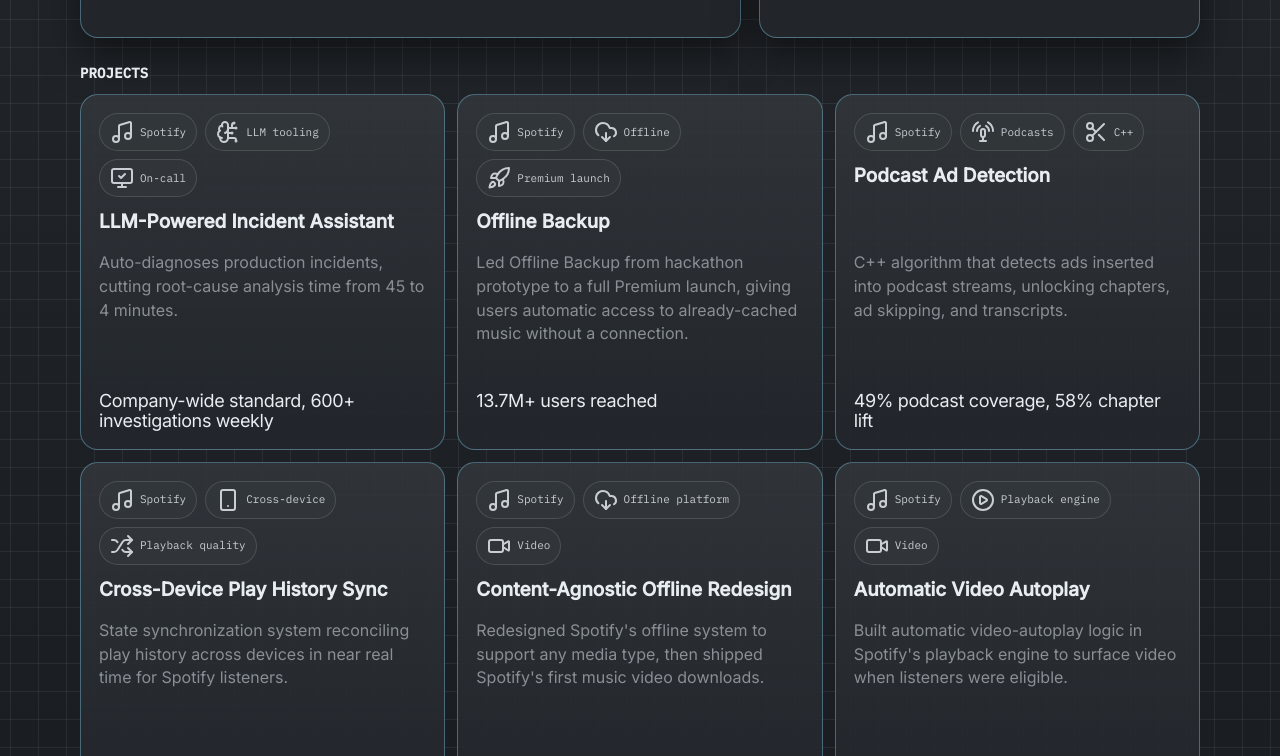
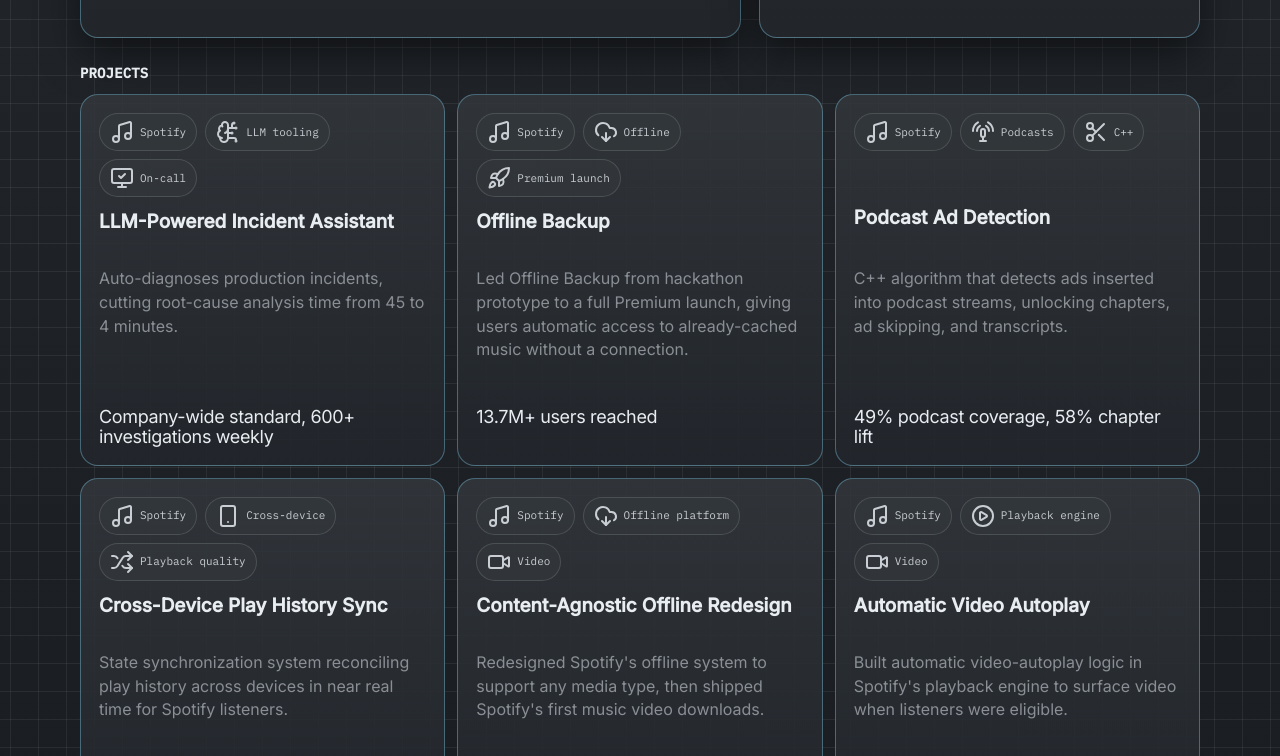
Before and after one commit to nwihardjo13/nwihardjo13.github.io, a website built with Vite: page index.html in a window 1280 px wide. Shown: the part 737-1493 px from the top of the page. Built offline with nearby package versions, Linux system fonts and the light colour scheme; no server answers.

Commit message:
Align project card titles

```diff
--- a/src/styles.css
+++ b/src/styles.css
@@ -347,10 +347,10 @@
   border-radius: 18px;
   border: 1px solid var(--border);
   background: linear-gradient(180deg, color-mix(in oklab, var(--surface-2) 88%, transparent), color-mix(in oklab, var(--surface) 92%, transparent));
-  min-height: 286px;
+  min-height: 304px;
   height: 100%;
   display: grid;
-  grid-template-rows: 126px 128px auto;
+  grid-template-rows: 142px 128px auto;
   gap: 12px;
 }
 
@@ -366,7 +366,7 @@
   flex-wrap: wrap;
   align-content: start;
   gap: 8px;
-  min-height: 0;
+  min-height: 80px;
 }
 
 #portfolio-dark-render .tag {
@@ -750,6 +750,10 @@
     grid-template-rows: auto auto auto;
   }
 
+  #portfolio-dark-render .work .meta {
+    min-height: 0;
+  }
+
   #portfolio-dark-render .contact {
     gap: 16px;
   }
```
